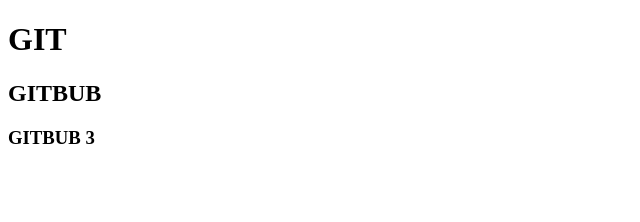
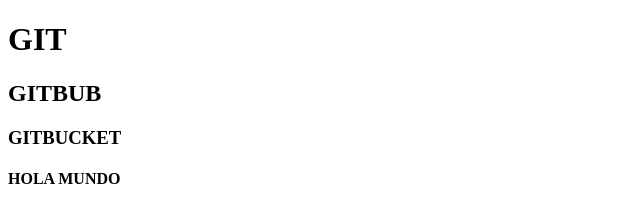
Before and after one commit to aresmj23/m1-git-github-1, a plain HTML site: page index.html in a window 1280 px wide. Shown: the whole page, without its empty margins (0-640 px from the left). Drawn offline with Linux system fonts and the light colour scheme.

Commit message:
otros cambios del index.html

```diff
--- a/index.html
+++ b/index.html
@@ -8,6 +8,7 @@
 <body>
     <h1>GIT</h1>
     <h2>GITBUB</h2>
-    <h3>GITBUB 3</h3>
+    <h3>GITBUCKET</h3>
+    <h4>HOLA MUNDO</h4>
 </body>
 </html>
```
